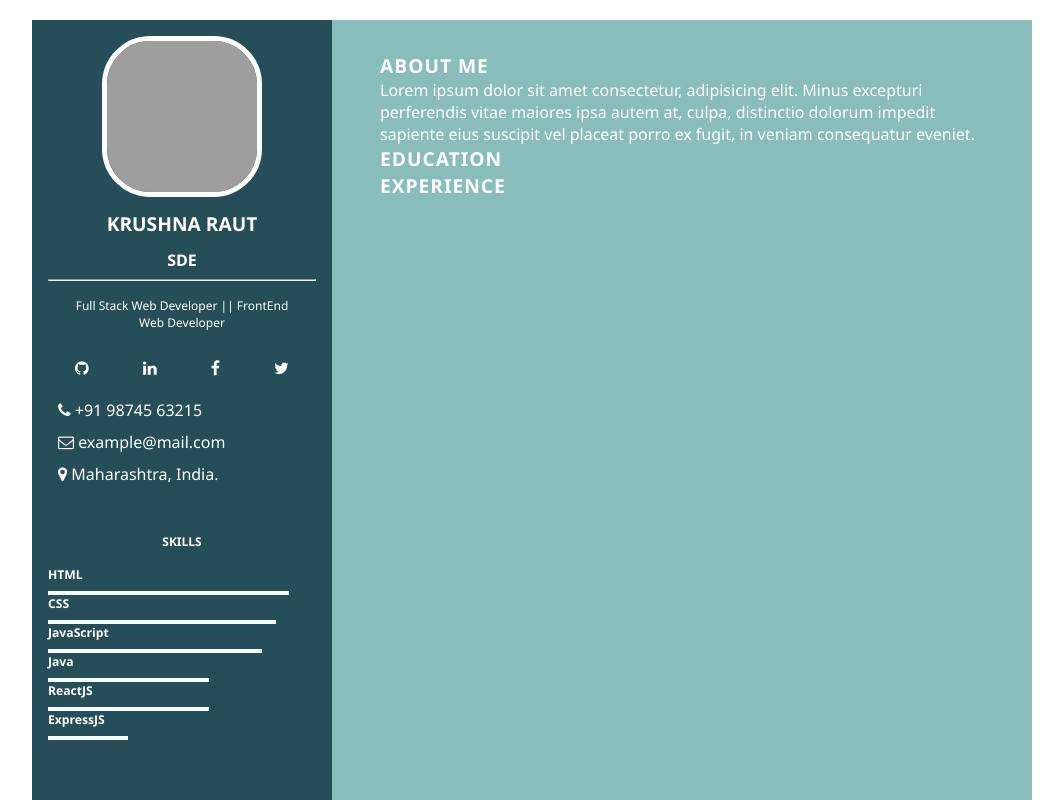
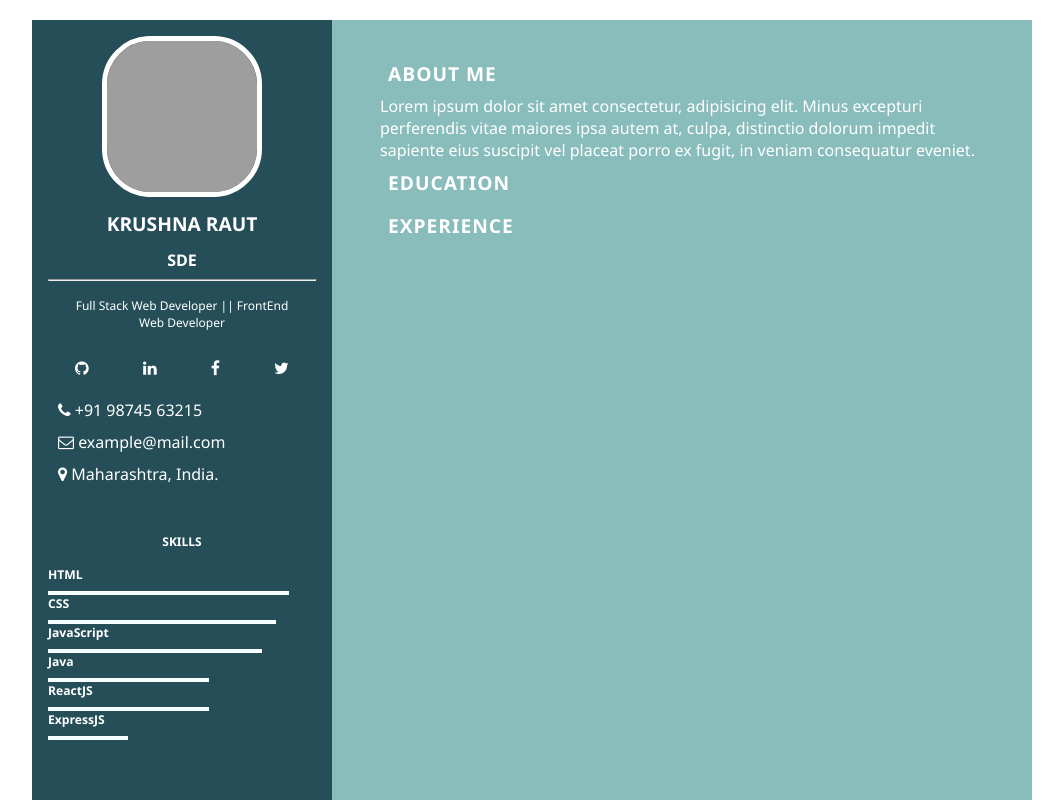
Before and after one commit to TechnicalShree/Responsive-CSS---Responsive-Resume-using-CSS-Grid---wxxgawgfk49t, a plain HTML site: page index.html in a window 1280 px wide. Shown: the top 800 px of the page, without its empty margins (108-1171 px from the left). Drawn offline with Linux system fonts and the light colour scheme; grey boxes are pictures that could not be loaded.

Commit message:
bug fixed

```diff
--- a/style.css
+++ b/style.css
@@ -90,7 +90,7 @@ body {
   text-transform: uppercase;
   font-size: 1.2rem;
   font-weight: 700;
-  padding: 0.5;
+  padding: 0.5rem;
   letter-spacing: 1px;
 }
 
```
